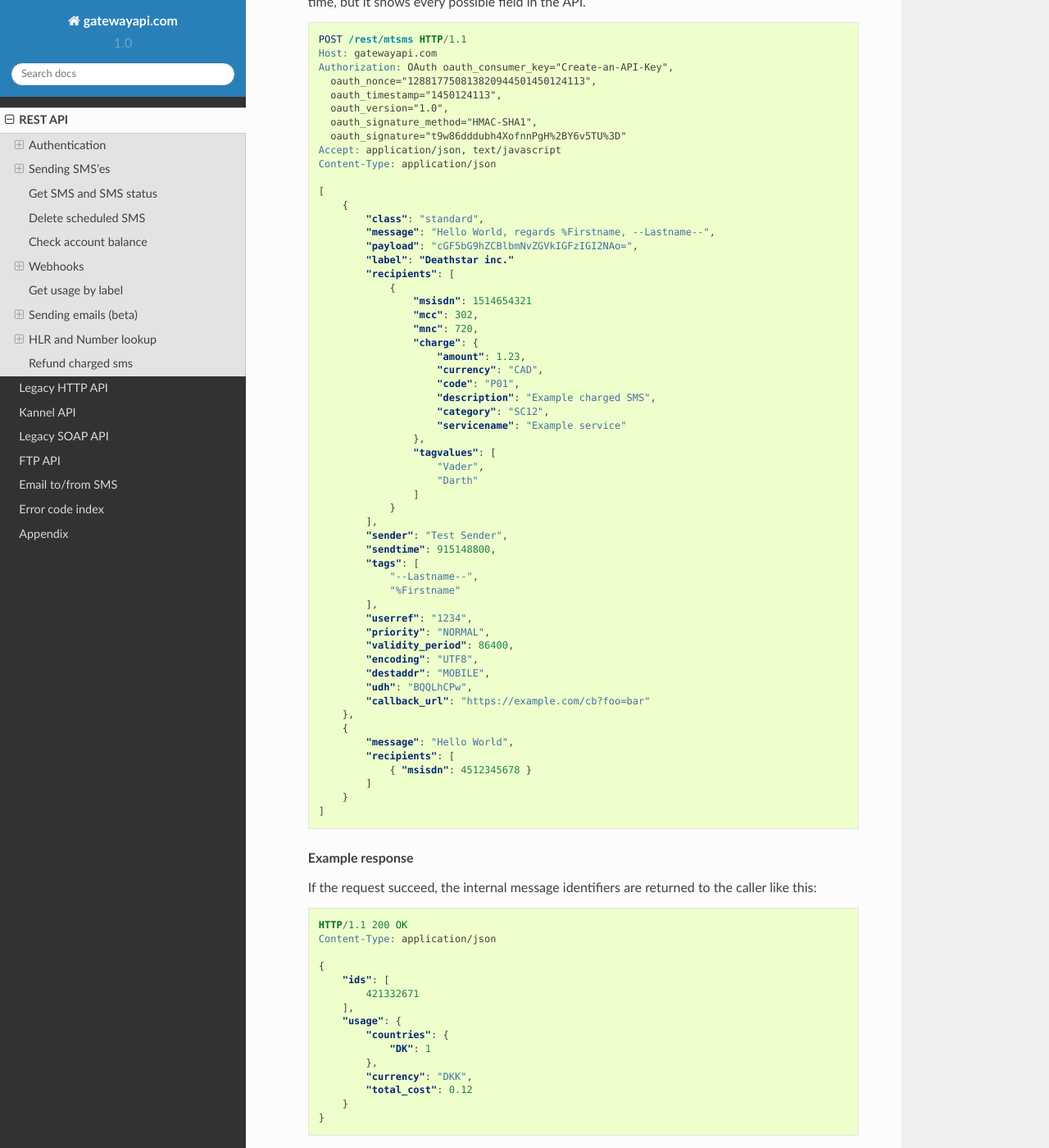
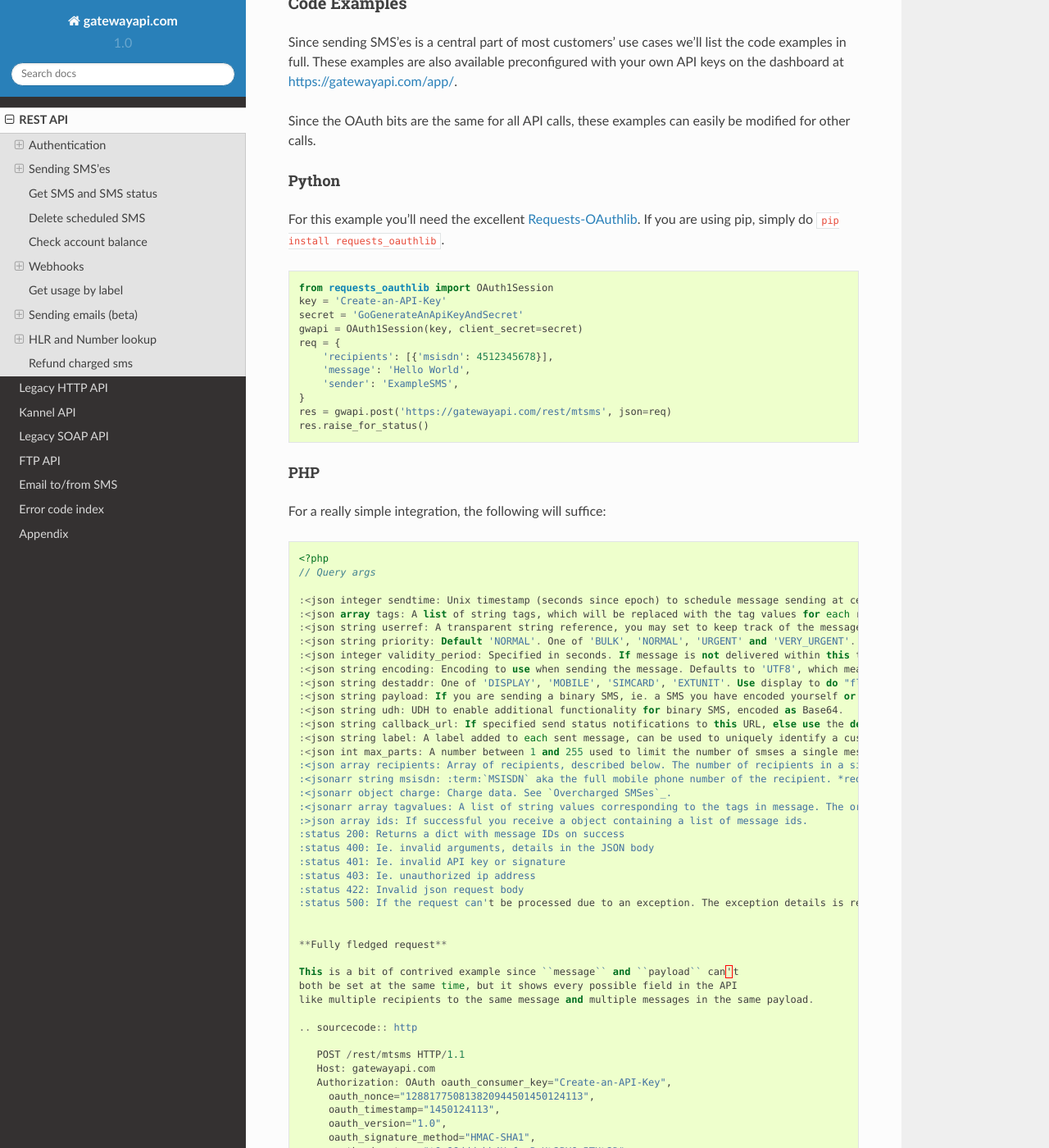
Before and after one commit to onlinecity/gatewayapi-docs, a Sphinx documentation site: the page built from docs/rest.rst, in a window 1280 px wide and 1400 px high, scrolled down 12629 px. Shown: the whole window at 82% size. Built offline with Sphinx 7.4.7 and the Read the Docs theme 2.0.0, drawn with Linux system fonts in a browser that asks for light colours; some of the changed text lies outside the part shown.

Commit message:
Update to docs

```diff
--- a/docs/appendix.rst
+++ b/docs/appendix.rst
@@ -119,6 +119,8 @@
 
     * Messages longer then 70 characters are chained and gives a leaves
       67 characters per page.
+
+.. _smssender:
 
 SMS Sender
 ----------
--- a/docs/email-to-sms.rst
+++ b/docs/email-to-sms.rst
@@ -63,7 +63,7 @@
 
 
 SMS to Email Webhook
-^^^^^^^^^^^^^^^^^^^
+^^^^^^^^^^^^^^^^^^^^
 
 Navigate to "Settings" "Web hooks" and setup a web hook, of the type, SMS to Email
 Give your web hook a name, and add email adresses that should receive the smses.
--- a/docs/rest.rst
+++ b/docs/rest.rst
@@ -140,12 +140,12 @@
    You can send data in JSON format, or even as http form data or query args.
 
    :<json string class: Default "standard". The message class to use for this request. If specified it must be the same for all messages in the request.
-   :<json string message: The content of the SMS, *always* specified in UTF-8 encoding, which we will transcode depending on the "encoding" field. The default is the usual :term:`GSM 03.38` encoding.
-   :<json string sender: Up to 11 alphanumeric characters, or 15 digits, that will be shown as the sender of the SMS.
+   :<json string message: The content of the SMS, *always* specified in UTF-8 encoding, which we will transcode depending on the "encoding" field. The default is the usual :term:`GSM 03.38` encoding. *required*
+   :<json string sender: Up to 11 alphanumeric characters, or 15 digits, that will be shown as the sender of the SMS. See :ref:`smssender`
    :<json string userref: A transparent string reference, you may set to keep track of the message in your own systems. Returned to you when you receive a `Delivery Status Notification`_.
    :<json string callback_url: If specified send status notifications to this URL, else use the default webhook.
-   :<json array recipients: Array of recipients, described below:
-   :<jsonarr string msisdn: :term:`MSISDN` aka the full mobile phone number of the recipient.
+   :<json array recipients: Array of recipients, described below. The number of recipients in a single message is limited to 10.000. *required*
+   :<jsonarr string msisdn: :term:`MSISDN` aka the full mobile phone number of the recipient. *required*
    :>json array ids: If successful you receive a object containing a list of message ids.
    :>json dictionary usage: If successful you receive a usage dictionary with usage information for you request.
    :status 200: Returns a dict with an array of message IDs and a dictionary with usage information on success
@@ -185,7 +185,7 @@
       message=Hello World&recipients.0.msisdn=4512345678&recipients.1.msisdn=4587654321
 
    The two examples above do the exact same thing, but with different styles of
-   input. You can even send it all using just a GET url::
+   input. You can even send it all using just a GET url
 
 .. http:get:: /rest/mtsms
   :synopsis: Send a new SMS
@@ -588,7 +588,109 @@
 
    :<json string class: Default 'standard'. The message class, 'standard', 'premium' or 'secret' to use for this request. If specified it must be the same for all messages in the request. The secret class can be used to blur the message content you send, used for very sensitive data. It is priced as premium and uses the same routes, which ensures end to end encryption of your messages. Access to the secret class will be very strictly controlled.
    :<json string message: The content of the SMS, *always* specified in UTF-8 encoding, which we will transcode depending on the "encoding" field. The default is the usual :term:`GSM 03.38` encoding. Required unless payload is specified.
-   :<json string sender: Up to 11 alphanumeric characters, or 15 digits, that will be shown as the sender of the SMS.
+   :<json string sender: Up to 11 alphanumeric characters, or 15 digits, that will be shown as the sender of the SMS. See :ref:`smssender`
+   :<json string userref: A transparent string reference, you may set to keep track of the message in your own systems. Returned to you when you receive a `Delivery Status Notification`_.
+   :<json string callback_url: If specified send status notifications to this URL, else use the default webhook.
+   :<json array recipients: Array of recipients, described below. The number of recipients in a single message is limited to 10.000. *required*
+   :<jsonarr string msisdn: :term:`MSISDN` aka the full mobile phone number of the recipient. *required*
+   :>json array ids: If successful you receive a object containing a list of message ids.
+   :>json dictionary usage: If successful you receive a usage dictionary with usage information for you request.
+   :status 200: Returns a dict with an array of message IDs and a dictionary with usage information on success
+   :status 400: Ie. invalid arguments, details in the JSON body
+   :status 401: Ie. invalid API key or signature
+   :status 403: Ie. unauthorized ip address
+   :status 422: Invalid json request body
+   :status 500: If the request can't be processed due to an exception. The exception details is returned in the JSON body
+
+   .. sourcecode:: http
+
+      POST /rest/mtsms HTTP/1.1
+      Host: gatewayapi.com
+      Authorization: OAuth oauth_consumer_key="Create-an-API-Key",
+        oauth_nonce="128817750813820944501450124113",
+        oauth_timestamp="1450124113",
+        oauth_version="1.0",
+        oauth_signature_method="HMAC-SHA1",
+        oauth_signature="t9w86dddubh4XofnnPgH%2BY6v5TU%3D"
+      Accept: application/json, text/javascript
+      Content-Type: application/json
+
+      {
+          "message": "Hello World",
+          "recipients": [
+              { "msisdn": 4512345678 },
+              { "msisdn": 4587654321 }
+          ]
+      }
+
+   .. sourcecode:: http
+
+      POST /rest/mtsms?token=Go-Create-an-API-token HTTP/1.1
+      Host: gatewayapi.com
+      Content-Type: application/x-www-form-urlencoded
+
+      message=Hello World&recipients.0.msisdn=4512345678&recipients.1.msisdn=4587654321
+
+   The two examples above do the exact same thing, but with different styles of
+   input. You can even send it all using just a GET url
+
+.. http:get:: /rest/mtsms
+  :synopsis: Send a new SMS
+
+  You can use GET requests to send your SMS'es as well. Just pass the
+  parameters you need as query parameters.
+
+  https://gatewayapi.com/rest/mtsms?token=Go-Create-an-API-token&message=Hello+World&recipients.0.msisdn=4512345678&recipients.1.msisdn=4587654321
+
+
+Connection limit
+^^^^^^^^^^^^^^^^
+Our API has a limit of 40 open connections per IP address, if you have more
+than 40 open connections our web server will reject your requests.
+If you need to send lots of smses consider bulking your requests with multiple
+recipients, you can use tags and tagvalues to add unique data per recipient,
+bulking your requests will also increase your delivery speed compared to making
+a single request per recipient.
+
+Code Examples
+^^^^^^^^^^^^^
+Since sending SMS'es is a central part of most customers' use cases we'll list
+the code examples in full. These examples are also available preconfigured with
+your own API keys on the dashboard at https://gatewayapi.com/app/.
+
+Since the OAuth bits are the same for all API calls, these examples can easily
+be modified for other calls.
+
+Python
+~~~~~~
+
+For this example you'll need the excellent `Requests-OAuthlib`_. If you are
+using pip, simply do ``pip install requests_oauthlib``.
+
+.. sourcecode:: python
+
+   from requests_oauthlib import OAuth1Session
+   key = 'Create-an-API-Key'
+   secret = 'GoGenerateAnApiKeyAndSecret'
+   gwapi = OAuth1Session(key, client_secret=secret)
+   req = {
+       'recipients': [{'msisdn': 4512345678}],
+       'message': 'Hello World',
+       'sender': 'ExampleSMS',
+   }
+   res = gwapi.post('https://gatewayapi.com/rest/mtsms', json=req)
+   res.raise_for_status()
+
+PHP
+~~~
+
+For a really simple integration, the following will suffice:
+
+.. sourcecode:: php
+
+   <?php
+   // Query args
+
    :<json integer sendtime: Unix timestamp (seconds since epoch) to schedule message sending at certain time.
    :<json array tags: A list of string tags, which will be replaced with the tag values for each recipient.
    :<json string userref: A transparent string reference, you may set to keep track of the message in your own systems. Returned to you when you receive a `Delivery Status Notification`_.
@@ -600,13 +702,11 @@
    :<json string udh: UDH to enable additional functionality for binary SMS, encoded as Base64.
    :<json string callback_url: If specified send status notifications to this URL, else use the default webhook.
    :<json string label: A label added to each sent message, can be used to uniquely identify a customer or company that you sent the message on behalf of, to help with invoicing your customers. If specied it must be the same for all messages in the request.
-   :<json array recipients: Array of recipients, described below:
-   :<jsonarr string msisdn: :term:`MSISDN` aka the full mobile phone number of the recipient.
-   :<jsonarr integer mcc: :term:`MCC`, mobile country code. Must be specified if doing charged SMS'es.
-   :<jsonarr integer mnc: :term:`MNC`, mobile network code. Must be specified if doing charged SMS'es.
-   :<jsonarr object charge: Charge data. More details on sending charged SMS'es to come.
+   :<json int max_parts: A number between 1 and 255 used to limit the number of smses a single message will send. Can be used if you send smses from systems that generates messages that you can't control, this way you can ensure that you don't send very long smses. You will not be charged for more than the amount specified here. Can't be used with Tags or BINARY smses.
+   :<json array recipients: Array of recipients, described below. The number of recipients in a single message is limited to 10.000. *required*
+   :<jsonarr string msisdn: :term:`MSISDN` aka the full mobile phone number of the recipient. *required*
+   :<jsonarr object charge: Charge data. See `Overcharged SMSes`_.
    :<jsonarr array tagvalues: A list of string values corresponding to the tags in message. The order and amount of tag values must exactly match the tags.
-   :<json int max_parts: A number between 1 and 255 used to limit the number of smses a single message will send. Can be used if you send smses from systems that generates messages that you can't control, this way you can ensure that you don't send very long smses. You will not be charged for more than the amount specified here. Can't be used with Tags or BINARY smses.
    :>json array ids: If successful you receive a object containing a list of message ids.
    :status 200: Returns a dict with message IDs on success
    :status 400: Ie. invalid arguments, details in the JSON body
@@ -619,7 +719,8 @@
    **Fully fledged request**
 
    This is a bit of contrived example since ``message`` and ``payload`` can't
-   both be set at the same time, but it shows every possible field in the API.
+   both be set at the same time, but it shows every possible field in the API
+   like multiple recipients to the same message and multiple messages in the same payload.
 
    .. sourcecode:: http
 
@@ -642,19 +743,16 @@
               "label": "Deathstar inc."
               "recipients": [
                   {
-                      "msisdn": 1514654321
-                      "mcc": 302,
-                      "mnc": 720,
-                      "charge": {
-                          "amount": 1.23,
-                          "currency": "CAD",
-                          "code": "P01",
-                          "description": "Example charged SMS",
-                          "category": "SC12",
-                          "servicename": "Example service"
-                      },
+                      "msisdn": 1514654321,
                       "tagvalues": [
                           "Vader",
+                          "Darth"
+                      ]
+                  },
+                  {
+                      "msisdn": 1514654322,
+                      "tagvalues": [
+                          "Maul",
                           "Darth"
                       ]
                   }
@@ -693,14 +791,14 @@
 
      {
          "ids": [
-             421332671
+             421332671, 4421332672
          ],
          "usage": {
              "countries": {
-                 "DK": 1
+                 "DK": 3
              },
              "currency": "DKK",
-             "total_cost": 0.12
+             "total_cost": 0.36
          }
      }
 
@@ -726,6 +824,64 @@
 
    ``code`` and ``variables`` are left out of the response if they are empty.
    For a complete list of the various codes see :ref:`apierror`.
+
+Overcharged SMSes
+^^^^^^^^^^^^^^^^^
+
+Overcharged SMSes are only possible in Denmark for the moment. Contact our support if you are interested in using this feature.
+
+An overcharged SMS is sent like a normal SMS, with a few extra parameters and restrictions.
+
+Only one recipient per message is allowed. Messageclass *charge* must be used. Sendername is limited to ``1204`` or your own shortcode.
+
+The ``charge`` object in recipient takes the following. See `Advanced usage`_ for full list of parameters.
+
+.. http:post:: /rest/mtsms
+
+   :<json float amount: The amount to be charged including VAT. *required*
+   :<json string currency: Currency used in ISO 4217. *required*
+   :<json string code: Product code. P01-P10. *required*
+   :<json string description: Description of the charge to appear on the phonebill for the MSISDN owner. *required*
+   :<json string category: Service category category. SC00-SC34. *required*
+
+
+**Full example**
+
+.. sourcecode:: http
+
+   POST /rest/mtsms HTTP/1.1
+   Host: gatewayapi.com
+   Authorization: OAuth oauth_consumer_key="Create-an-API-Key",
+     oauth_nonce="128817750813820944501450124113",
+     oauth_timestamp="1450124113",
+     oauth_version="1.0",
+     oauth_signature_method="HMAC-SHA1",
+     oauth_signature="t9w86dddubh4XofnnPgH%2BY6v5TU%3D"
+   Accept: application/json, text/javascript
+   Content-Type: application/json
+
+   [
+       {
+           "class": "charge",
+           "message": "Thank you for buying our awesome product",
+           "sender": "1204",
+           "recipients": [
+               {
+                   "msisdn": 1514654321,
+                   "charge": {
+                     "amount": 12.5,
+                     "currency": 'DKK',
+                     "code": "P01",
+                     "description": "Product Name",
+                     "category": "SC29"
+                   }
+               }
+           ]
+       }
+   ]
+
+
+See `Charge status`_ for info about status reports and `Refund charged sms`_ for info about refunding a charged sms.
 
 Get SMS and SMS status
 ---------------------------
@@ -1159,6 +1315,7 @@
 should be part of your configuration, so it is better protected.
 
 - PHP
+
 .. sourcecode:: php
 
   <?php
@@ -1177,6 +1334,7 @@
   ?>
 
 - Python
+
 .. sourcecode:: python
 
   # The token variable contains the jwt token
@@ -1195,6 +1353,7 @@
   print(decoded)
 
 - NodeJS
+
 .. sourcecode:: js
 
   var jwt = require('jsonwebtoken');
@@ -1206,6 +1365,7 @@
   console.log(decoded);
 
 - Ruby
+
 .. sourcecode:: ruby
 
   require 'jwt'
```
